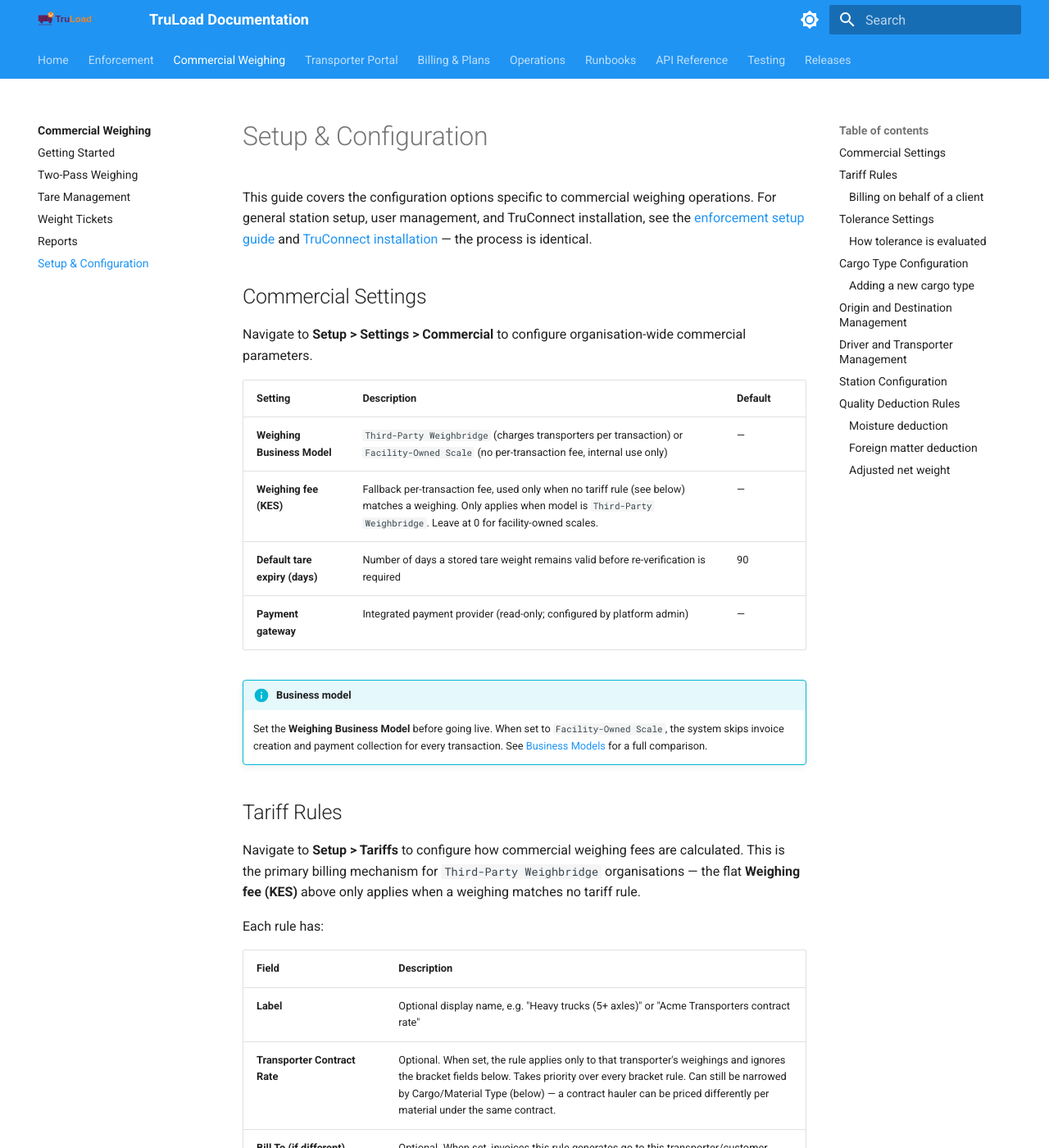
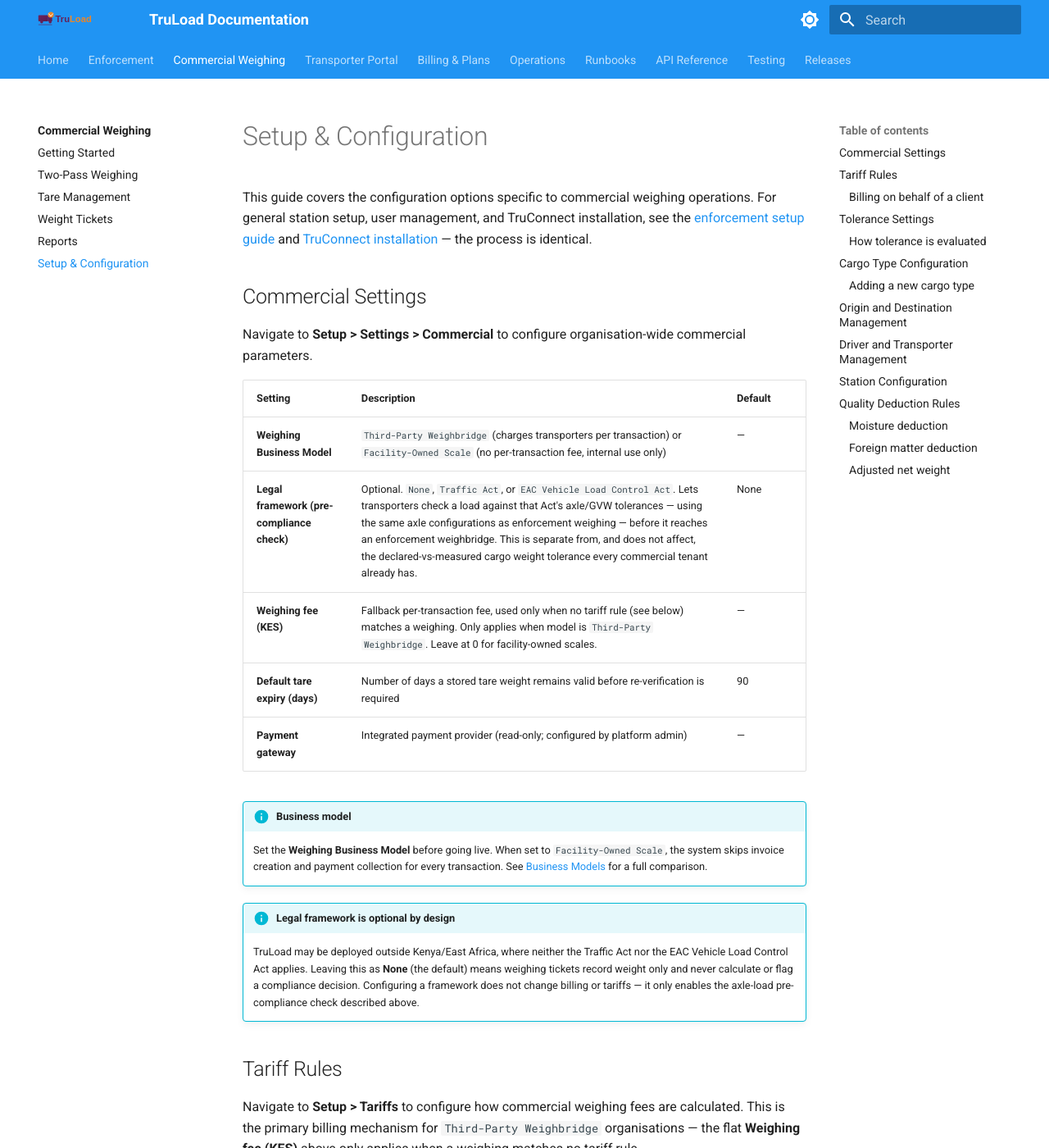
Before and after one commit to Bengo-Hub/truload-docs, an MkDocs documentation site: the page built from docs/commercial/setup.md, in a window 1280 px wide and 1400 px high. Shown: the whole window at 82% size. Built offline with MkDocs 1.6.1 and Material for MkDocs 9.7.7, drawn with Linux system fonts in a browser that asks for light colours.

Commit message:
Document commercial legal-framework opt-in and TruConnect capture gating
Setup > Settings > Commercial gains a "Legal framework" row for the new
Organization.SelectedLegalFramework opt-in (axle-load pre-compliance for
commercial tenants, default none). Traceability matrix updated with the
2026-09-12 fixes: CommercialModeFilter no longer blanket-blocks /api/v1/acts
reads, and TruConnect's startWeighing() now gates on synced station/config.

Co-Authored-By: Claude Sonnet 5 <noreply@anthropic.com>

```diff
--- a/docs/commercial/setup.md
+++ b/docs/commercial/setup.md
@@ -9,12 +9,20 @@ Navigate to **Setup > Settings > Commercial** to configure organisation-wide com
 | Setting | Description | Default |
 |---------|-------------|---------|
 | **Weighing Business Model** | `Third-Party Weighbridge` (charges transporters per transaction) or `Facility-Owned Scale` (no per-transaction fee, internal use only) | — |
+| **Legal framework (pre-compliance check)** | Optional. `None`, `Traffic Act`, or `EAC Vehicle Load Control Act`. Lets transporters check a load against that Act's axle/GVW tolerances — using the same axle configurations as enforcement weighing — before it reaches an enforcement weighbridge. This is separate from, and does not affect, the declared-vs-measured cargo weight tolerance every commercial tenant already has. | None |
 | **Weighing fee (KES)** | Fallback per-transaction fee, used only when no tariff rule (see below) matches a weighing. Only applies when model is `Third-Party Weighbridge`. Leave at 0 for facility-owned scales. | — |
 | **Default tare expiry (days)** | Number of days a stored tare weight remains valid before re-verification is required | 90 |
 | **Payment gateway** | Integrated payment provider (read-only; configured by platform admin) | — |
 
 !!! info "Business model"
     Set the **Weighing Business Model** before going live. When set to `Facility-Owned Scale`, the system skips invoice creation and payment collection for every transaction. See [Business Models](business-models.md) for a full comparison.
+
+!!! info "Legal framework is optional by design"
+    TruLoad may be deployed outside Kenya/East Africa, where neither the Traffic Act nor the EAC
+    Vehicle Load Control Act applies. Leaving this as **None** (the default) means weighing
+    tickets record weight only and never calculate or flag a compliance decision. Configuring a
+    framework does not change billing or tariffs — it only enables the axle-load pre-compliance
+    check described above.
 
 ## Tariff Rules
 
```
Also changed, not shown: docs/testing/traceability-matrix.md (+1 -1 lines).
